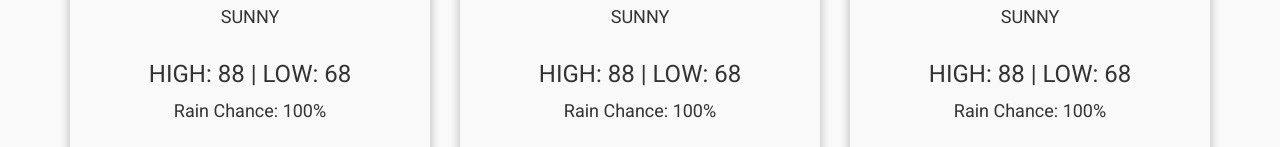
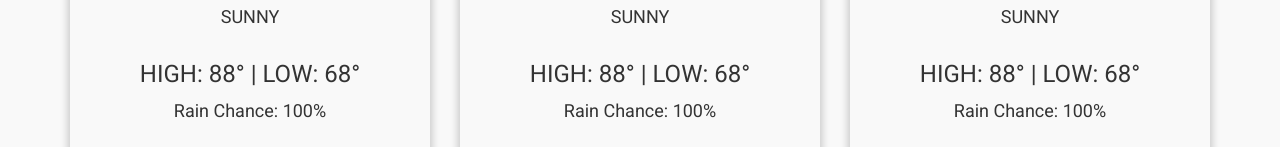
Before and after one commit to ben-lacy/liri-node-app, a website: page public/index.html in a window 1280 px wide. Both pictures are taken after typing "Sample" into the empty fields and a click on the button 862 px from the left and 548 px from the top of the page. Shown: the part 678-825 px from the top of the page. Drawn offline with nearby package versions, Linux system fonts and the light colour scheme; no server answers.

Commit message:
added degrees

```diff
--- a/public/index.html
+++ b/public/index.html
@@ -111,7 +111,7 @@
                   </div>
                   <h4 id="fc1-skytext">SUNNY</h4>
                   <br>
-                  <p>HIGH: <span id="fc1-high">88</span> | LOW: <span id="fc1-low">68</span></p>
+                  <p>HIGH: <span id="fc1-high">88</span>&deg; | LOW: <span id="fc1-low">68</span>&deg;</p>
                   <h4>Rain Chance: <span id="fc1-rain">100</span>%</h4>
                 </div>
               </div>
@@ -125,7 +125,7 @@
                   </div>
                   <h4 id="fc2-skytext">SUNNY</h4>
                   <br>
-                  <p>HIGH: <span id="fc2-high">88</span> | LOW: <span id="fc2-low">68</span></p>
+                  <p>HIGH: <span id="fc2-high">88</span>&deg; | LOW: <span id="fc2-low">68</span>&deg;</p>
                   <h4>Rain Chance: <span id="fc2-rain">100</span>%</h4>
                 </div>
               </div>
@@ -139,7 +139,7 @@
                   </div>
                   <h4 id="fc3-skytext">SUNNY</h4>
                   <br>
-                  <p>HIGH: <span id="fc3-high">88</span> | LOW: <span id="fc3-low">68</span></p>
+                  <p>HIGH: <span id="fc3-high">88</span>&deg; | LOW: <span id="fc3-low">68</span>&deg;</p>
                   <h4>Rain Chance: <span id="fc3-rain">100</span>%</h4>
                 </div>
               </div>
```
